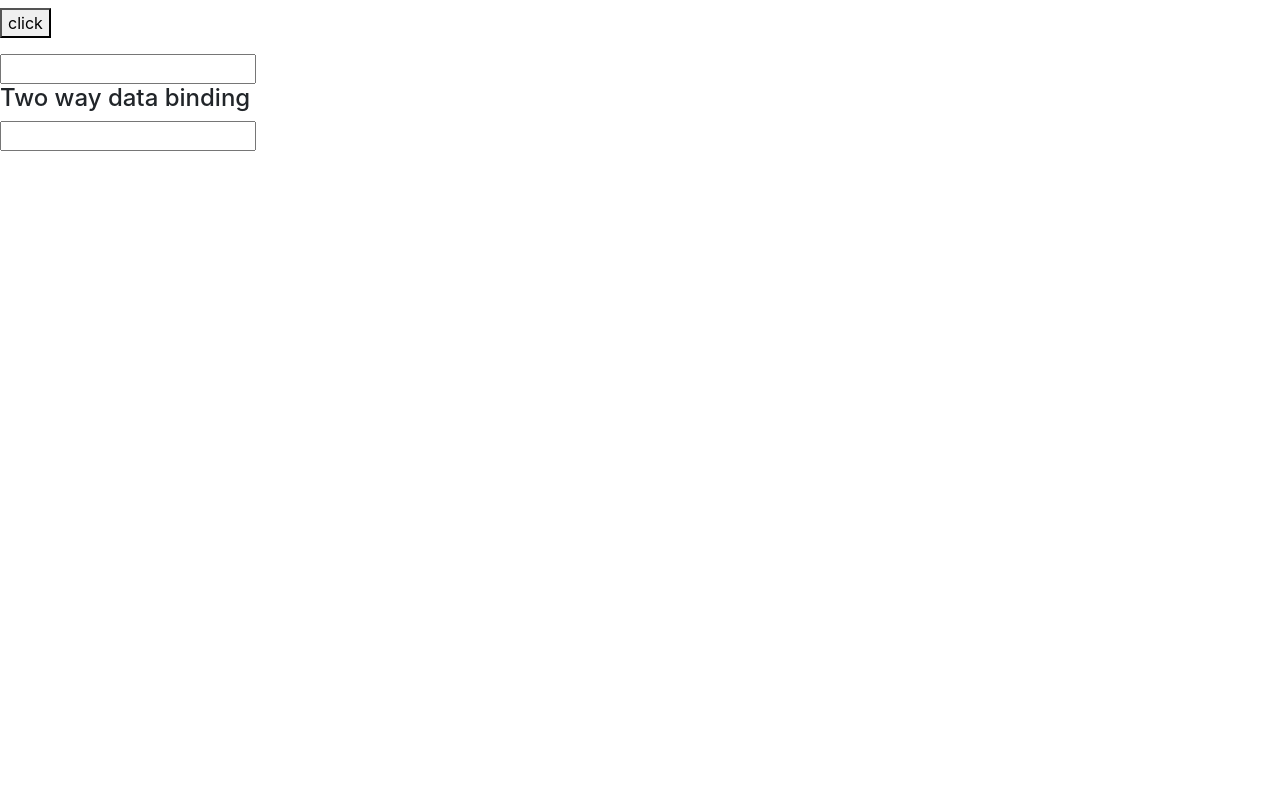
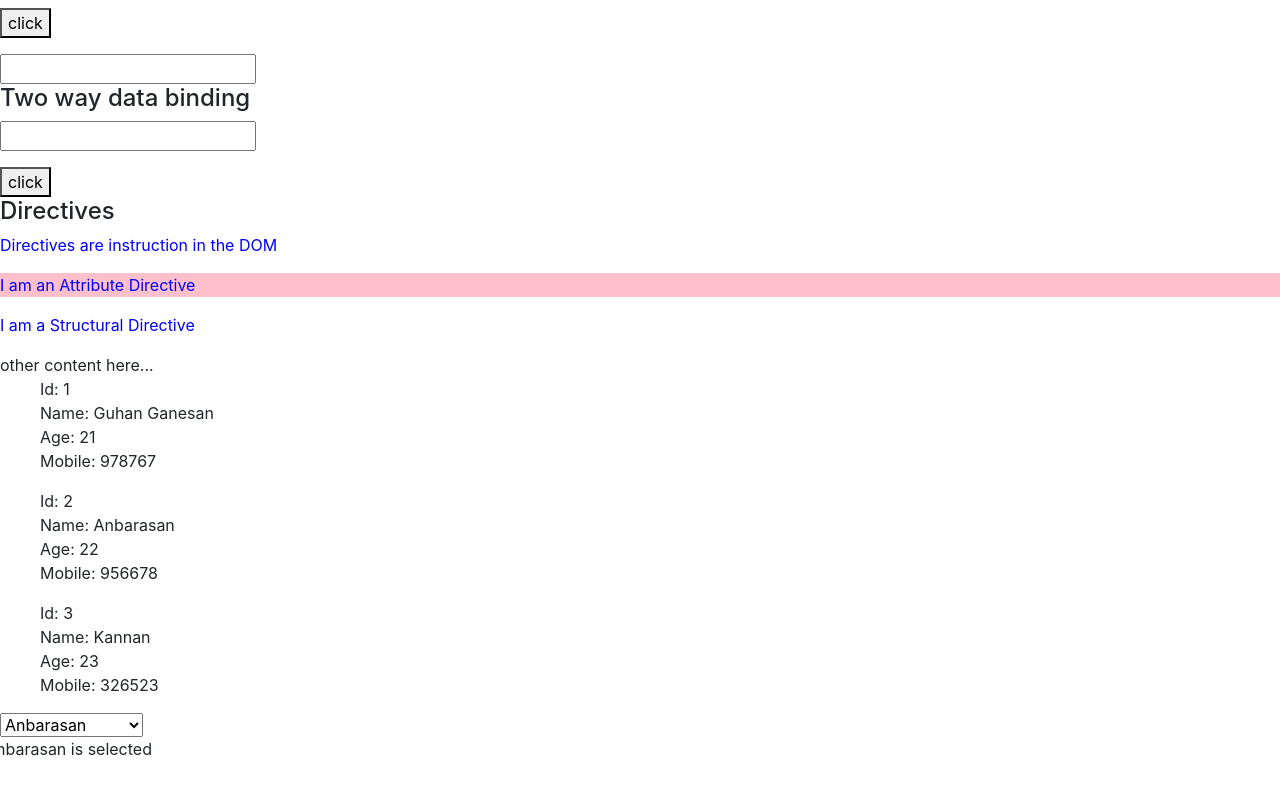
Before and after one commit to Guhanganesan/Angular10, an Angular app: page / in a window 1280 px wide. Shown: the part 417-1212 px from the top of the page. Before the commit the page ends 800 px from the top, so only its background shows below. Built offline with nearby package versions, Linux system fonts and the light colour scheme.

Commit message:
"directive"

```diff
--- a/src/app/app.component.html
+++ b/src/app/app.component.html
@@ -16,7 +16,7 @@
 
 <!-- generate new child component for basics => ng g c basics then call selector for accessing that component-->
 <app-basics></app-basics>
-<div app-basics></div>
+
 
 </body>
 </html>
--- a/src/app/basics/basics.component.html
+++ b/src/app/basics/basics.component.html
@@ -22,4 +22,35 @@
     <!--combined property with event-->
     <input [(ngModel)]="two_way_data"><br>
     <p>{{two_way_data}}</p>
+    <button (click)="getEventBindingData()" [disabled]="two_way_data === 'anbu'">click</button>
 </div>
+
+<div>
+    <h4>Directives</h4>
+    <p>Directives are instruction in the DOM</p>
+    <p [ngStyle]="{'background': isBlue ? 'pink' : 'red'}"> I am an Attribute Directive</p>
+    <p *ngIf="show">I am a Structural Directive</p>
+
+    <div *ngIf="isShow;then content else other_content">Ng IF Else Block...</div>
+    <ng-template #content>content here...</ng-template>
+    <ng-template #other_content>other content here...</ng-template>
+
+    <ul *ngFor="let item of student_data" type=none>
+        <li>Id: {{item.id}}</li>
+        <li>Name: {{item.name}}</li>
+        <li>Age: {{item.age}}</li>
+        <li>Mobile: {{item.mobile}}</li>
+    </ul>
+
+    <select [(ngModel)]="selectedValue">
+        <option *ngFor="let item of student_data;" [value]="item.name">{{item.name}}</option>
+    </select>
+    <div class='row' [ngSwitch]="selectedValue">
+        <div *ngSwitchCase="'Anbarasan'">Anbarasan is selected</div>
+        <div *ngSwitchCase="'Kannan'">Kannan is selected</div>
+        <div *ngSwitchDefault>Guhan Ganesan is selected</div>
+    </div>
+</div>
+
+
+<br><br><br>
--- a/src/app/basics/basics.component.ts
+++ b/src/app/basics/basics.component.ts
@@ -1,10 +1,14 @@
-import { Component, OnInit } from '@angular/core';
+import { Component, Directive, ElementRef, OnInit } from '@angular/core';
 
 @Component({
   selector: 'app-basics',
   templateUrl: './basics.component.html',
   styleUrls: ['./basics.component.css', './test.component.css']
 })
+
+// @Directive({
+//   selector:'[my-directive_selector]'
+// })
 export class BasicsComponent implements OnInit {
 
   property_enable:boolean = false;
@@ -13,14 +17,17 @@ export class BasicsComponent implements OnInit {
   db_name: string = "Guhan Ganesan";
   two_way_data: string;
 
-  constructor() {
+  constructor(
+    private elementRef: ElementRef
+  ) {
     //property binding
     setTimeout(()=>{
         this.property_enable = true;
     }, 2000);
    }
 
-  ngOnInit(): void {
+  ngOnInit() {
+    //this.elementRef.nativeElement.style.color ='green';
   }
 
   getStringValue(){
@@ -35,6 +42,28 @@ export class BasicsComponent implements OnInit {
   getInputEvent(event:any){
     console.log(event);
     //this.event_data = event.target.value;
-    this.event_data = (<HTMLInputElement>event.target).value;
+    //this.event_data = (<HTMLInputElement>event.target).value;
   }
+
+  //attribute directive
+  isBlue: boolean = true;
+  show: boolean = true;
+  isShow: boolean = false;
+  content: boolean = true;
+  other_content: boolean = true;
+  selectedValue = "Anbarasan";
+
+  student_data : Student[] = [
+    {name: "Guhan Ganesan", age : 21, id: 1, mobile: 978767},
+    {name: "Anbarasan", age : 22, id: 2, mobile: 956678},
+    {name: "Kannan", age : 23, id: 3, mobile: 326523}
+  ];
+
 }
+
+class Student{
+   id : number;
+   name: string;
+   age: number;
+   mobile: number;
+}
```
Also changed, not shown: 1 other file (tests, documents, lock files or other folders).
